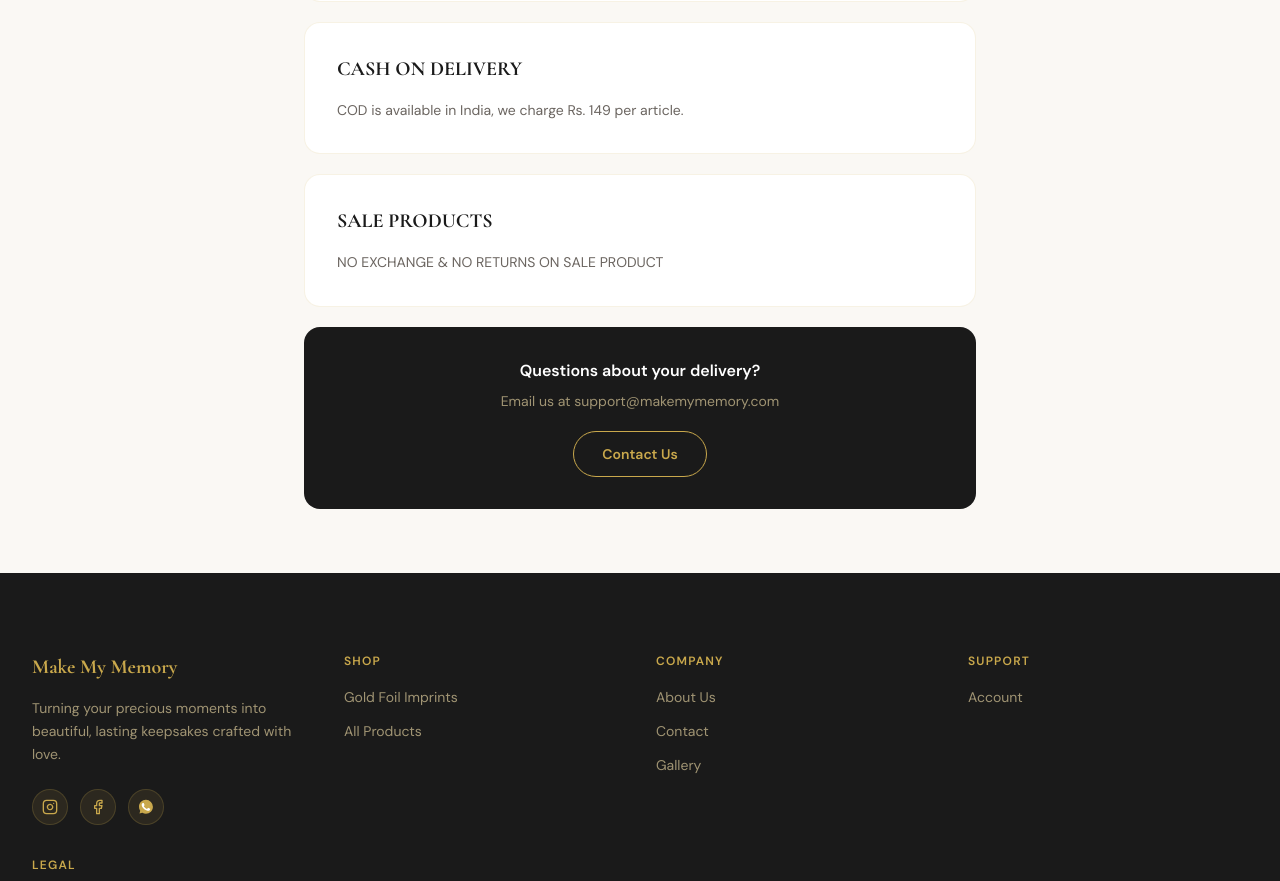
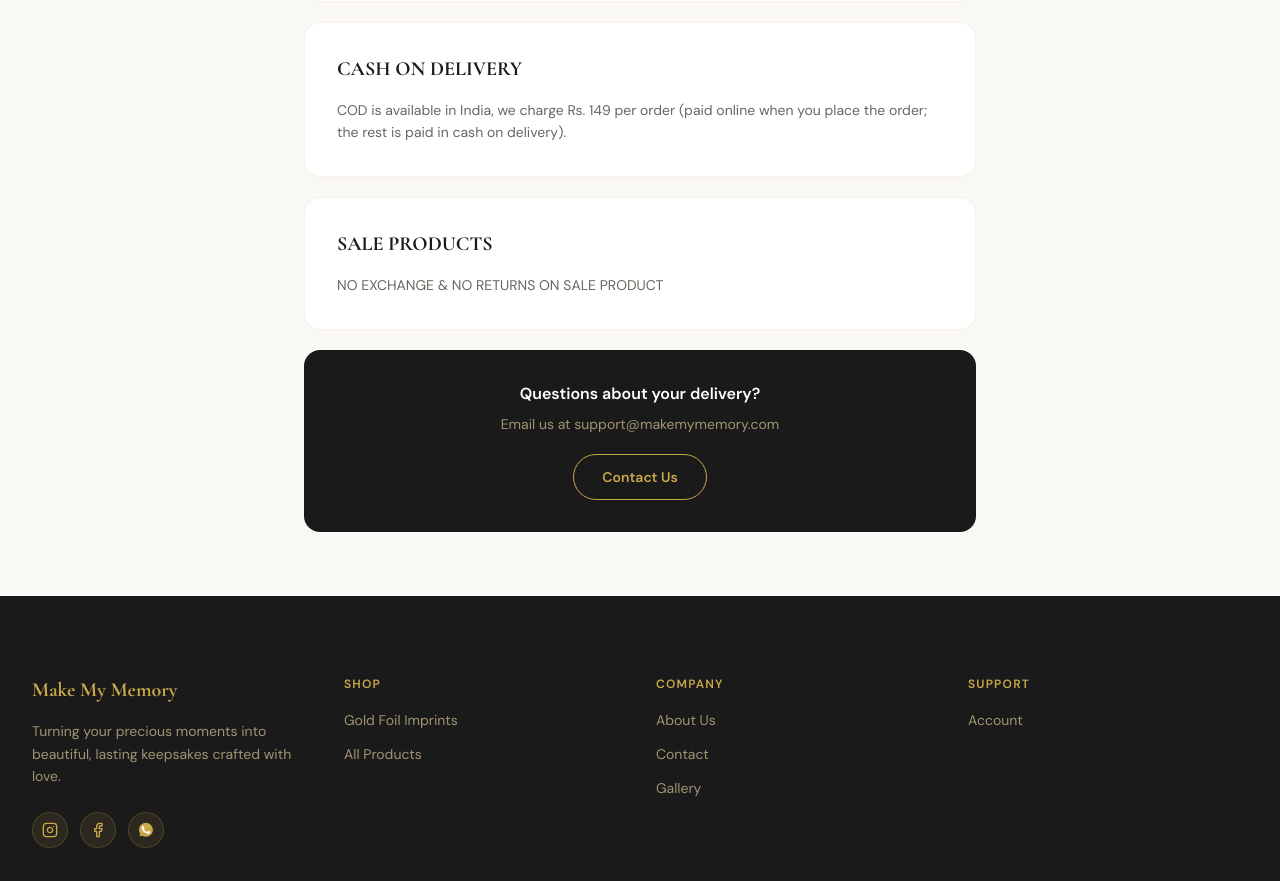
Before and after one commit to devanshusgit/makemymemory, a Next.js app: page /shipping-policy in a window 1280 px wide. Shown: the part 894-1775 px from the top of the page. Built offline with nearby package versions, Linux system fonts and the light colour scheme; no server answers; the database is empty.

Commit message:
Shipping policy: COD charge is Rs 149 per order
Co-Authored-By: Claude Opus 5.5 <noreply@anthropic.com>

```diff
--- a/app/shipping-policy/page.tsx
+++ b/app/shipping-policy/page.tsx
@@ -22,7 +22,7 @@ PLEASE NOTE
 During festival seasons, holidays or adverse weather conditions, your shipment could get delayed. We ensure that we will try our best to have your package delivered to you in good time.
 
 CASH ON DELIVERY
-COD is available in India, we charge Rs. 149 per article.
+COD is available in India, we charge Rs. 149 per order (paid online when you place the order; the rest is paid in cash on delivery).
 
 SALE PRODUCTS
 NO EXCHANGE & NO RETURNS ON SALE PRODUCT`;
```
